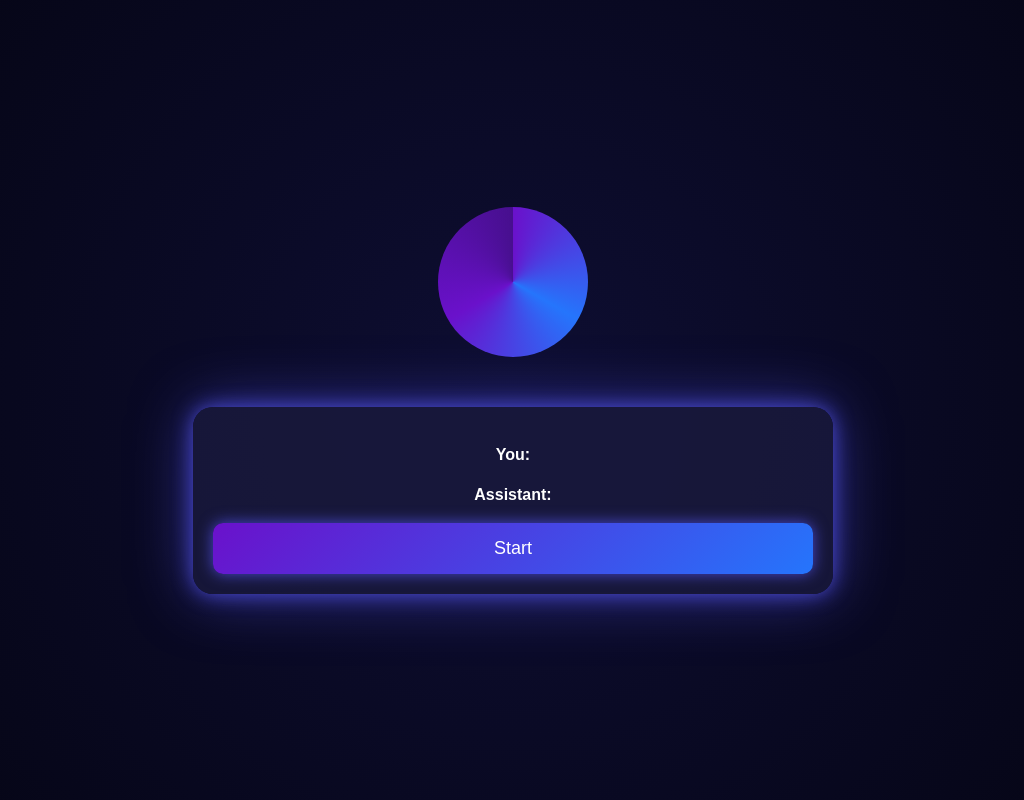
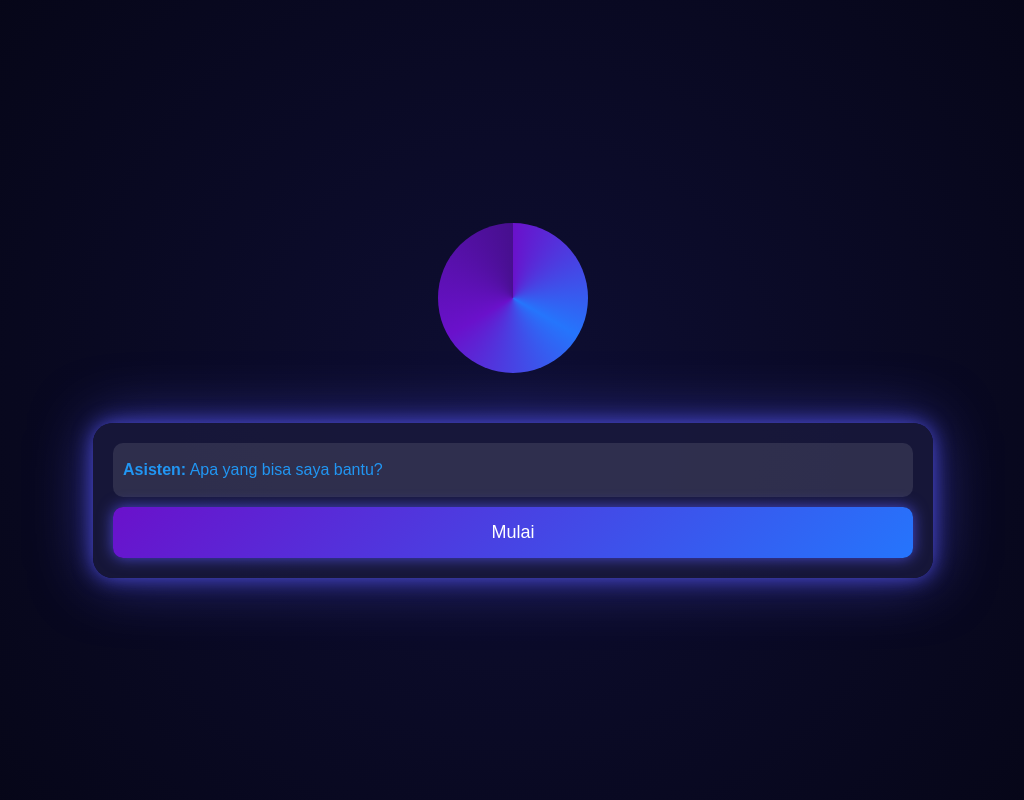
Before and after one commit to kimberlymazel/kata-ondevice, a React (Vite) app in the folder app/frontend/: page / in a window 1280 px wide. Shown: the whole page, without its empty margins (127-1151 px from the left). Built offline with nearby package versions, Linux system fonts and the light colour scheme.

Commit message:
add chat history and countdown

```diff
--- a/app/frontend/src/App.css
+++ b/app/frontend/src/App.css
@@ -109,7 +109,7 @@ body, html {
 
 .chat-interface {
   width: 90%;
-  max-width: 600px;
+  max-width: 800px;
   padding: 20px;
   background: rgba(25, 25, 60, 0.85);
   border-radius: 20px;
@@ -141,3 +141,26 @@ button:disabled {
   box-shadow: none;
   color: #666;
 }
+
+.chat-history {
+  max-height: 300px;
+  overflow-y: auto;
+  padding: 10px;
+  margin-bottom: 10px;
+  background: rgba(255, 255, 255, 0.1);
+  border-radius: 10px;
+}
+
+.message {
+  margin: 5px 0;
+}
+
+.message.user {
+  text-align: right;
+  color: #4caf50; /* Green for user */
+}
+
+.message.assistant {
+  text-align: left;
+  color: #2196f3; /* Blue for assistant */
+}
--- a/app/frontend/src/App.jsx
+++ b/app/frontend/src/App.jsx
@@ -4,24 +4,61 @@ import axios from "axios";
 
 function App() {
   const [userInput, setUserInput] = useState("");
-  const [assistantResponse, setAssistantResponse] = useState("");
   const [status, setStatus] = useState("idle"); // 'idle', 'listening', 'processing', 'talking'
+  const [conversationHistory, setConversationHistory] = useState([
+    { role: "assistant", content: "Apa yang bisa saya bantu?" },
+  ]);
+  const [countdown, setCountdown] = useState(0);
+  const userId = "user-123";
 
   const handleRecordAndRespond = async () => {
+    const listeningDuration = 5; // Duration in seconds (same as backend)
+    setCountdown(listeningDuration);
     setStatus("listening");
+
+    // Countdown timer
+    const interval = setInterval(() => {
+      setCountdown((prev) => {
+        if (prev <= 1) {
+          clearInterval(interval);
+          setStatus("processing"); // processing immediately after listening ends
+          return 0;
+        }
+        return prev - 1;
+      });
+    }, 1000);
+
     try {
       const recordResponse = await axios.post("http://127.0.0.1:8000/record");
-      setUserInput(recordResponse.data.text);
+      const userMessage = recordResponse.data.text;
+      setUserInput(userMessage);
 
-      setStatus("processing");
-      const response = await axios.post("http://127.0.0.1:8000/respond", {
-        text: recordResponse.data.text,
+      setConversationHistory((prev) => {
+        const updatedHistory = prev.slice();
+        if (updatedHistory.length === 1 && updatedHistory[0].role === "assistant") {
+          updatedHistory.shift(); // Remove the initial prompt
+        }
+        updatedHistory.push({ role: "user", content: userMessage });
+        return updatedHistory;
       });
-      setAssistantResponse(response.data.response);
+
+      const response = await axios.post("http://127.0.0.1:8000/conversation", {
+        user_id: userId,
+        message: userMessage,
+      });
+
+      const assistantMessage = response.data.messages.at(-1).content;
+
+      // Add response to conversation history
+      setConversationHistory((prev) => [
+        ...prev,
+        { role: "assistant", content: assistantMessage },
+      ]);
 
       setStatus("talking");
+
       await axios.post("http://127.0.0.1:8000/speak", {
-        text: response.data.response,
+        text: assistantMessage,
       });
 
       setStatus("idle");
@@ -43,20 +80,25 @@ function App() {
         )}
       </div>
       <div className="chat-interface">
-        <p>
-          <strong>You:</strong> {userInput}
-        </p>
-        <p>
-          <strong>Assistant:</strong> {assistantResponse}
-        </p>
+        <div className="chat-history">
+          {conversationHistory.map((message, index) => (
+            <p
+              key={index}
+              className={`message ${message.role === "user" ? "user" : "assistant"}`}
+            >
+              <strong>{message.role === "user" ? "Anda" : "Asisten"}:</strong>{" "}
+              {message.content}
+            </p>
+          ))}
+        </div>
         <button onClick={handleRecordAndRespond} disabled={status !== "idle"}>
           {status === "idle"
-            ? "Start"
+            ? "Mulai"
             : status === "listening"
-            ? "Listening..."
+            ? `Mendengarkan... (${countdown})`
             : status === "processing"
-            ? "Processing..."
-            : "Talking..."}
+            ? "Memproses..."
+            : "Berbicara..."}
         </button>
       </div>
     </div>
```
